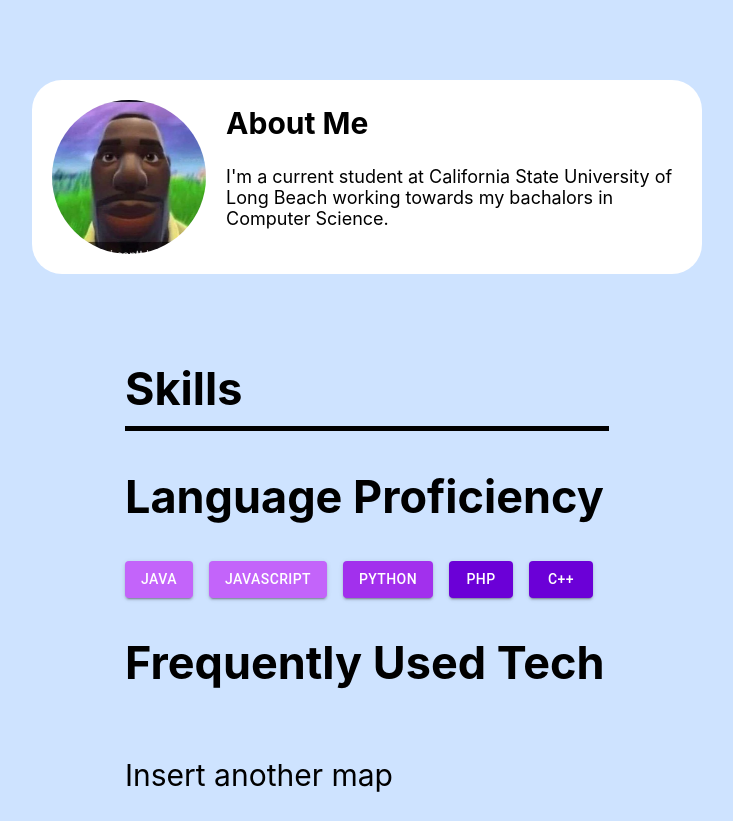
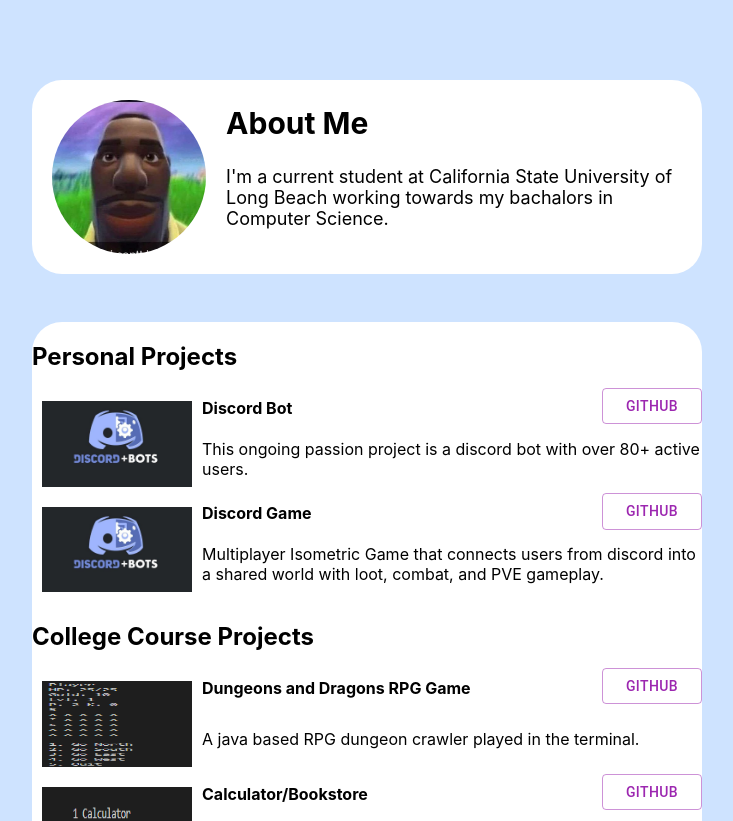
Before and after one commit to porterclev/Portfolio, a React (Create React App) app: page / in a window 1280 px wide. Shown: the top 821 px of the page, without its empty margins (288-1021 px from the left). Built offline with nearby package versions, Linux system fonts and the light colour scheme.

Commit message:
hid skills view

```diff
--- a/src/App.js
+++ b/src/App.js
@@ -13,7 +13,7 @@
       <SideBar />
       <div className="app-content">
         <About />
-        <Skills />
+        {/* <Skills /> */}
         <ProjectTable />
       </div>
     </div>
--- a/src/views/Skills/Skills.js
+++ b/src/views/Skills/Skills.js
@@ -13,15 +13,15 @@
 
   return (
     <section className="skills-container">
-      <h1>Skills</h1>
-      <h2>Language Proficiency</h2>
+      {/* <h1>Skills</h1> */}
+      {/* <h2>Language Filter</h2> */}
       <div className="language-buttons">
         {langs.length > 0 ? <Langs langs={langs} onClick={() => {}} /> : "None"}
       </div>
-
+      {/*
       <h2>Frequently Used Tech</h2>
       <p>Insert another map</p>
-      <p></p>
+      <p></p> */}
     </section>
   );
 };
```
